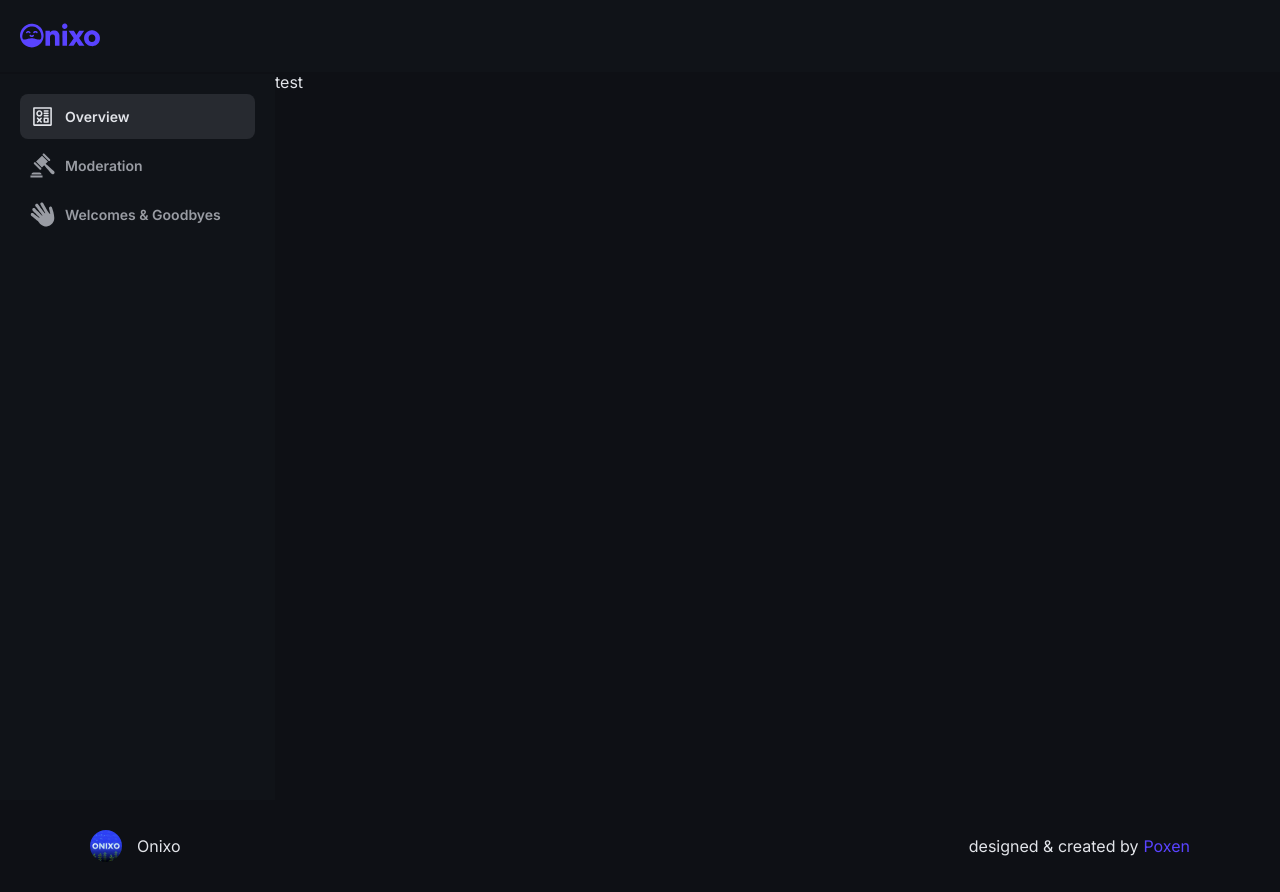
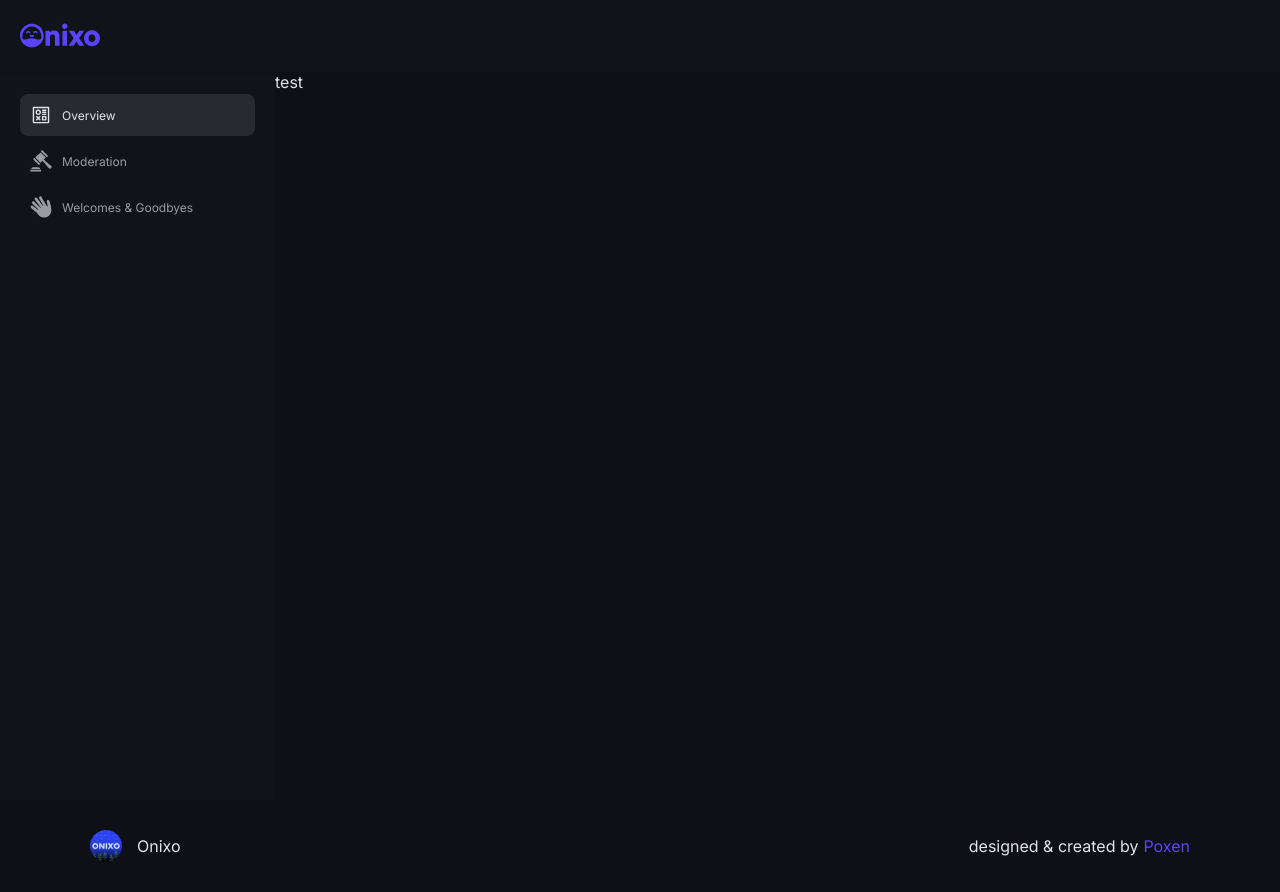
Before and after one commit to Poxie/onixo-new, a Next.js app in the folder frontend/: page /dashboard/1 in a window 1280 px wide. Built offline with nearby package versions, Linux system fonts and the light colour scheme; no server answers; what next-redux-wrapper would draw is missing.

Commit message:
Made sidebar tabs smaller

```diff
--- a/frontend/layouts/dashboard/DashboardLayout.module.scss
+++ b/frontend/layouts/dashboard/DashboardLayout.module.scss
@@ -31,16 +31,15 @@
     display: flex;
     gap: var(--spacing-quinary);
     align-items: center;
-    font-size: 14px;
+    font-size: 12px;
     color: var(--text-secondary);
     padding: var(--spacing-quinary);
     border-radius: var(--border-radius-tertiary);
     transition: background-color .3s, color .3s;
-    font-weight: 600;
     cursor: pointer;
 
     svg {
-        width: 25px;
+        width: 22px;
         aspect-ratio: 1;
         fill: var(--text-secondary);
         transition: fill .3s;
```
